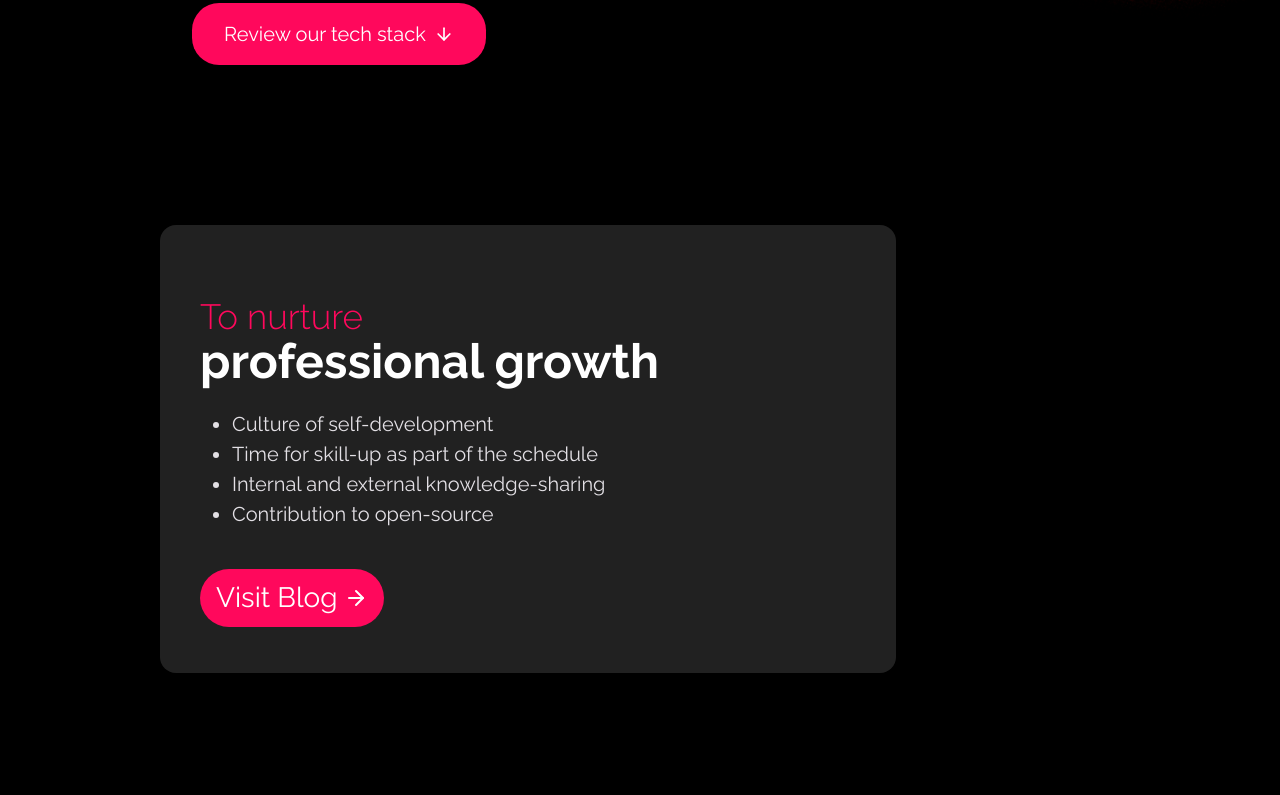
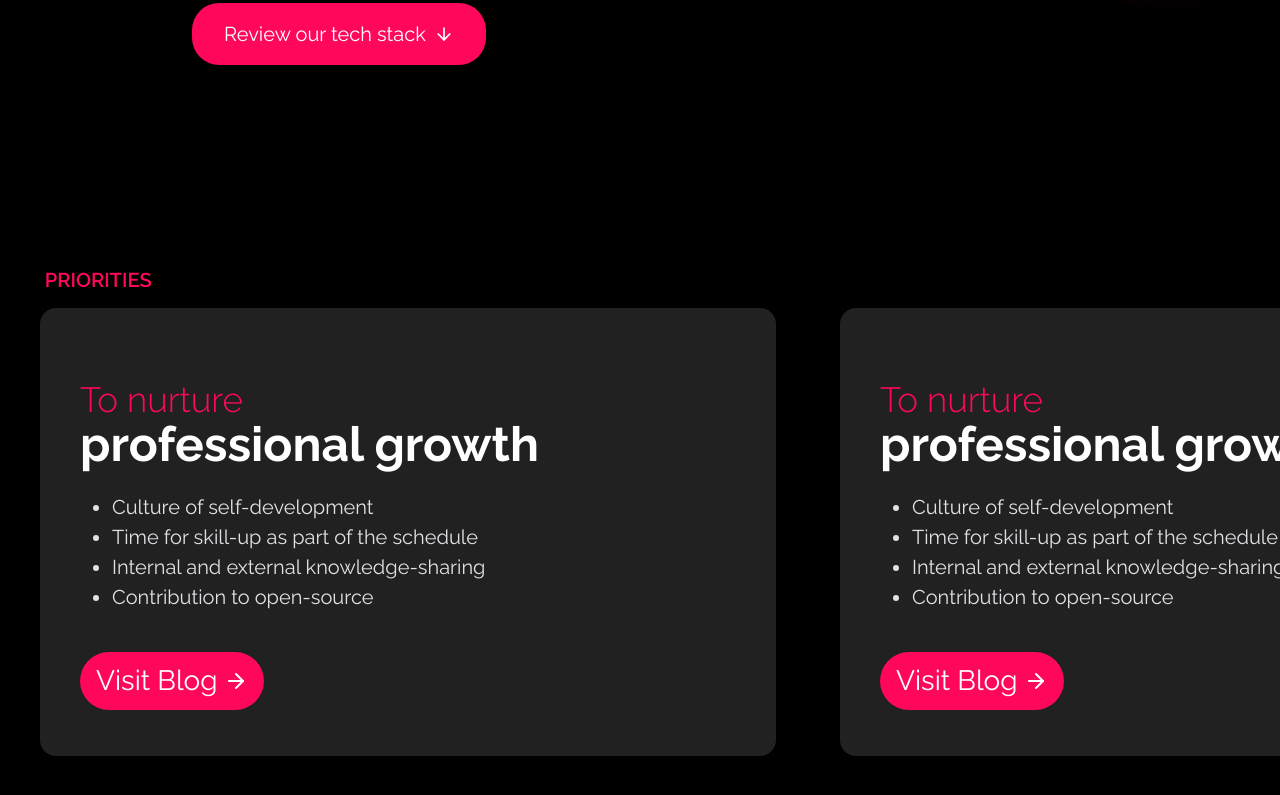
Before and after one commit to monobis/elasticmind-backup, a Next.js app: page / in a window 1280 px wide. Shown: the part 728-1523 px from the top of the page. Built offline with nearby package versions, Linux system fonts and the light colour scheme.

Commit message:
feat: :sparkles: Added carousel component

```diff
--- a/package.json
+++ b/package.json
@@ -10,6 +10,7 @@
   },
   "dependencies": {
     "elasticmind": "file:",
+    "framer-motion": "^11.9.0",
     "next": "14.2.13",
     "react": "^18",
     "react-dom": "^18",
--- a/src/app/page.module.css
+++ b/src/app/page.module.css
@@ -54,3 +54,16 @@
 .textButton {
   margin-right: 0.5rem;
 }
+
+.carousel {
+  margin-top: 12.5rem;
+}
+
+.titleCarousel {
+  text-transform: uppercase;
+  color: var(--color-rose-300);
+  font-size: var(--font-size-md);
+  font-weight: 600;
+  margin-left: 2.8rem;
+  margin-bottom: 0.8rem;
+}
--- a/src/app/page.tsx
+++ b/src/app/page.tsx
@@ -1,7 +1,7 @@
 import { Header } from "@/components/Header";
+import { Carousel } from "@/components/Carousel";
 import styles from "./page.module.css";
 import { ArrowDown } from "react-feather";
-import { Card } from "@/components/Card";
 
 export default function Home() {
   return (
@@ -23,7 +23,11 @@ export default function Home() {
             <ArrowDown size={20} />
           </button>
         </div>
-        <Card />
+
+        <div className={styles.carousel}>
+          <h2 className={styles.titleCarousel}>Priorities</h2>
+          <Carousel />
+        </div>
       </section>
     </main>
   );
--- a/src/components/Card/styles.module.css
+++ b/src/components/Card/styles.module.css
@@ -1,10 +1,8 @@
 .container {
   background-color: var(--color-gray-700);
-  margin-block: 10rem;
   padding-top: 5rem;
   width: 46rem;
   height: 28rem;
-  margin-left: 10rem;
   border-radius: 1rem;
   padding-left: 2.5rem;
 }
--- /dev/null
+++ b/src/components/Carousel/index.tsx
@@ -0,0 +1,93 @@
+"use client";
+import { useState, useEffect, useRef } from "react";
+import { Card } from "../Card";
+import styles from "./styles.module.css";
+import { motion } from "framer-motion";
+export function Carousel() {
+  const [width, setWidth] = useState<number>(0);
+  const carousel = useRef<HTMLDivElement>(null);
+
+  useEffect(() => {
+    if (carousel.current) {
+      const scrollWidth = carousel.current.scrollWidth;
+      const offsetWidth = carousel.current.offsetWidth;
+
+      if (scrollWidth && offsetWidth) {
+        setWidth(scrollWidth - offsetWidth);
+      }
+    }
+  }, []);
+
+  return (
+    <div className={styles.containerCarousel}>
+      <motion.div
+        className={styles.carousel}
+        ref={carousel}
+        whileTap={{ cursor: "grabbing" }}
+      >
+        <motion.div
+          className={styles.inner}
+          drag="x"
+          dragConstraints={{ right: 0, left: -width }}
+          initial={{ x: 100 }}
+          animate={{ x: 0 }}
+          transition={{ duration: 0.8 }}
+        >
+          <motion.div className={styles.containerCard}>
+            <div className={styles.card}>
+              <Card />
+            </div>
+          </motion.div>
+          <motion.div className={styles.containerCard}>
+            <div className={styles.card}>
+              <Card />
+            </div>
+          </motion.div>
+          <motion.div className={styles.containerCard}>
+            <div className={styles.card}>
+              <Card />
+            </div>
+          </motion.div>
+          <motion.div className={styles.containerCard}>
+            <div className={styles.card}>
+              <Card />
+            </div>
+          </motion.div>
+          <motion.div className={styles.containerCard}>
+            <div className={styles.card}>
+              <Card />
+            </div>
+          </motion.div>
+
+          <motion.div className={styles.containerCard}>
+            <div className={styles.card}>
+              <Card />
+            </div>
+          </motion.div>
+
+          <motion.div className={styles.containerCard}>
+            <div className={styles.card}>
+              <Card />
+            </div>
+          </motion.div>
+          <motion.div className={styles.containerCard}>
+            <div className={styles.card}>
+              <Card />
+            </div>
+          </motion.div>
+          <motion.div className={styles.containerCard}>
+            <div className={styles.card}>
+              <Card />
+            </div>
+          </motion.div>
+
+          <motion.div className={styles.containerCard}>
+            <div className={styles.card}>
+              <Card />
+            </div>
+          </motion.div>
+        </motion.div>
+      </motion.div>
+    </div>
+  );
+}
--- /dev/null
+++ b/src/components/Carousel/styles.module.css
@@ -0,0 +1,31 @@
+.carouselContainer {
+  display: flex;
+  align-items: center;
+  justify-content: center;
+  width: 100%;
+  max-width: 50.25rem;
+  margin: 0 auto;
+  min-height: 100vh;
+}
+
+.carousel {
+  cursor: grab;
+  overflow: hidden;
+}
+
+.inner {
+  display: flex;
+}
+
+.containerCard {
+  width: 100%;
+  min-width: 50rem;
+  min-height: 12.5rem;
+  padding-inline: 2.5rem;
+}
+
+.card {
+  width: 100%;
+  height: 100%;
+  border-radius: 0.75rem;
+}
```
Also changed, not shown: 1 other file (tests, documents, lock files or other folders).
